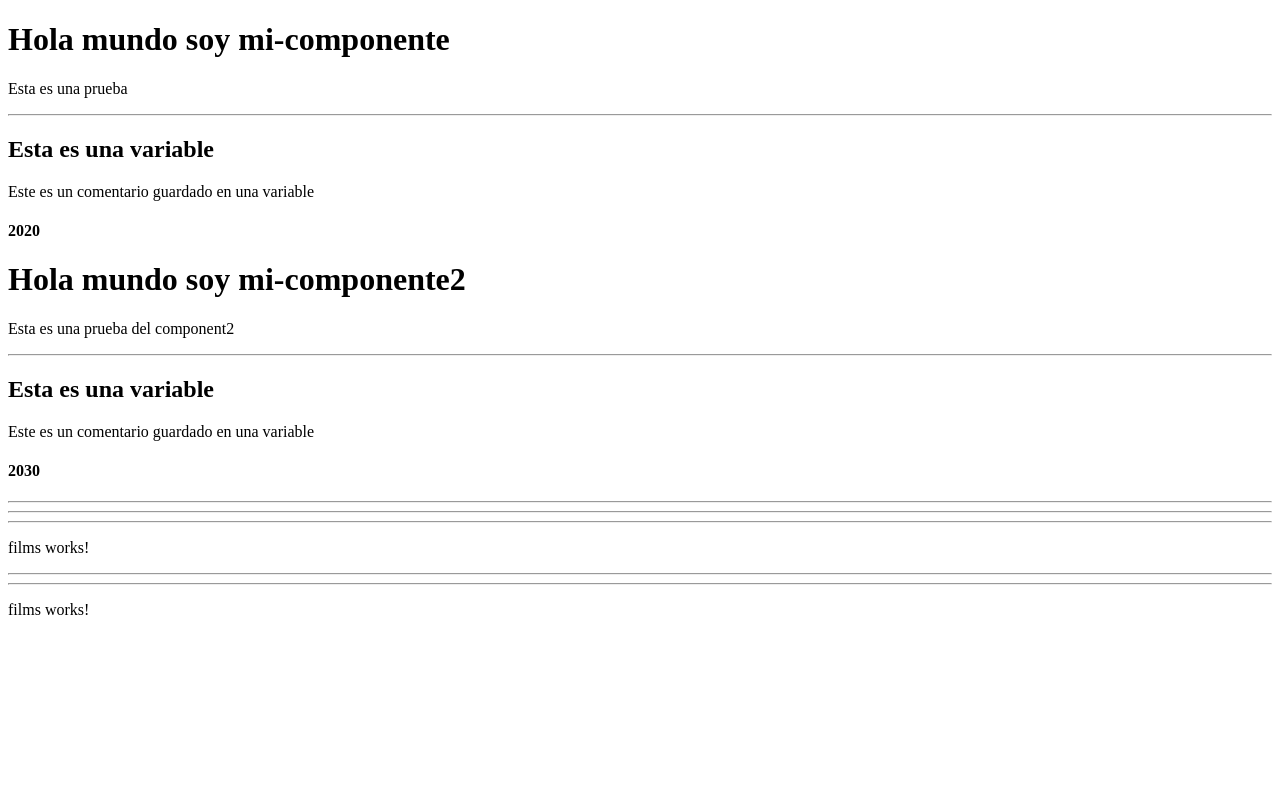
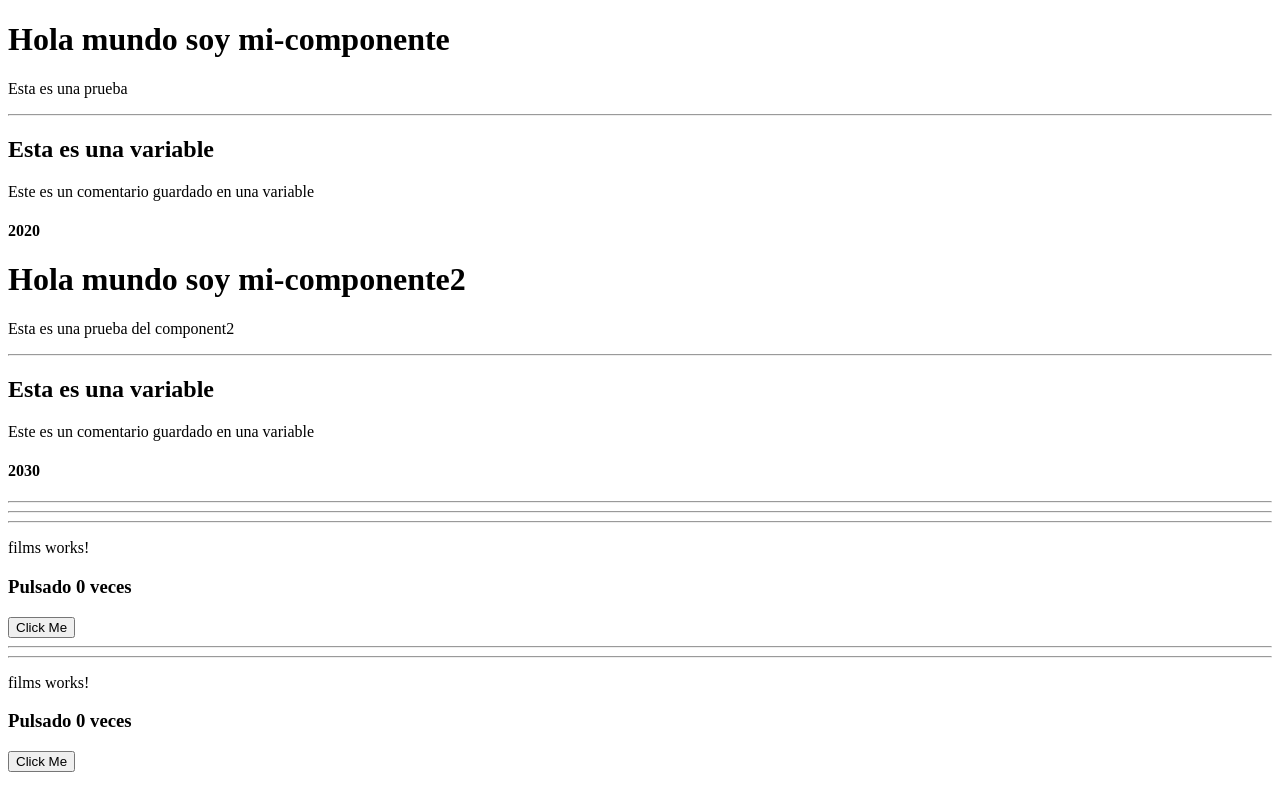
Before and after one commit to clf94-dev/testAngular-web, an Angular app: page / in a window 1280 px wide. Built offline with nearby package versions, Linux system fonts and the light colour scheme.

Commit message:
update view with DoCheck hook

```diff
--- a/src/app/components/films/films.component.html
+++ b/src/app/components/films/films.component.html
@@ -1,3 +1,6 @@
 <hr>
 <hr>
 <p>films works!</p>
+
+<h3>Pulsado {{contador}} veces</h3>
+<button (click)='buttonClicked()'> Click Me</button>
--- a/src/app/components/films/films.component.ts
+++ b/src/app/components/films/films.component.ts
@@ -1,15 +1,22 @@
-import { Component, OnInit } from '@angular/core';
+import { Component, OnInit,  DoCheck } from '@angular/core';
 
 @Component({
   selector: 'app-films',
   templateUrl: './films.component.html',
   styleUrls: ['./films.component.scss']
 })
-export class FilmsComponent implements OnInit {
-
-  constructor() { }
+export class FilmsComponent implements OnInit, DoCheck {
+public contador: number;
+  constructor() {this.contador=0; }
 
   ngOnInit(): void {
   }
 
+  ngDoCheck (){
+//Hook que actualiza la vista al ocurrir un cambio
+  }
+
+  buttonClicked() {
+  this.contador++;
 }
+}
```
